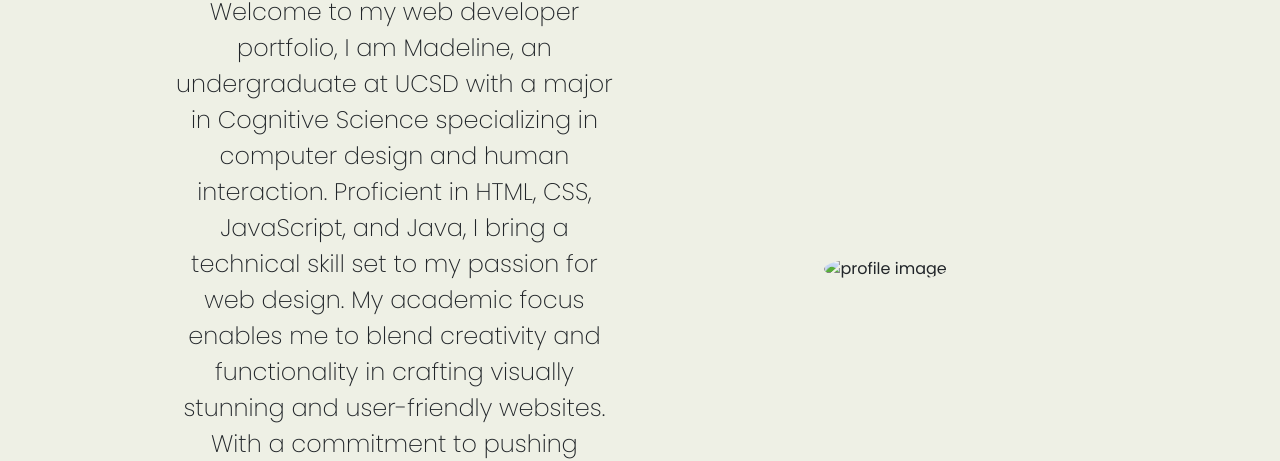
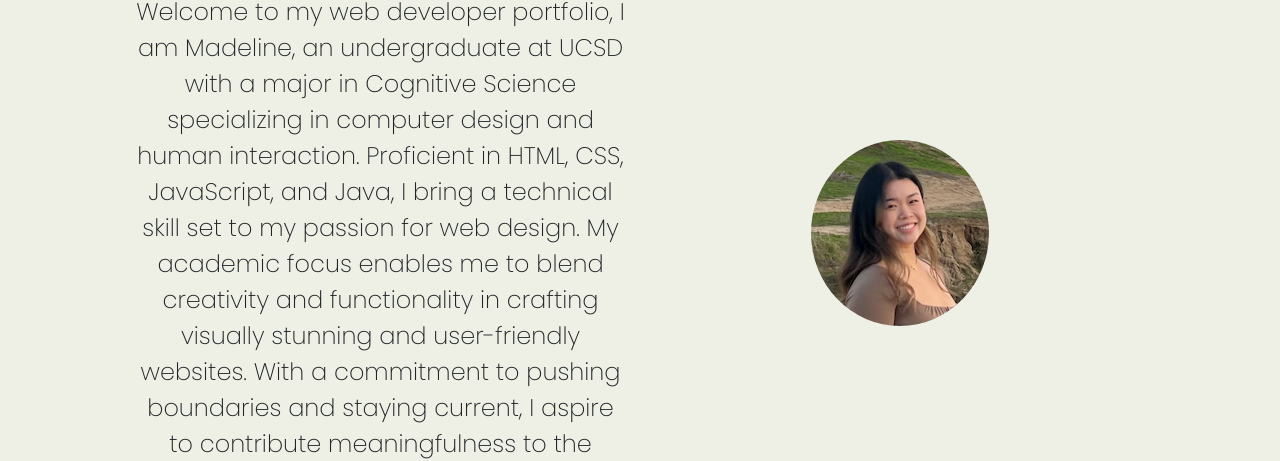
Before and after one commit to MadelineDoNguyen/MadelineDoNguyen.github.io, a plain HTML site: page portfolio.html in a window 1280 px wide. Shown: the part 353-814 px from the top of the page. Drawn offline with nearby package versions, Linux system fonts and the light colour scheme; files that its build step writes are made by us from their sources; a script that the page names is missing.

Commit message:
Update portfolio.html

```diff
--- a/portfolio.html
+++ b/portfolio.html
@@ -57,7 +57,7 @@
       </div>
       <div class="col-lg-6">
         <div class="image-container">
-        <img src="/final_project/images/profile2.png" alt="profile image" class="img-circle img-fluid">
+        <img src="images/profile2.png" alt="profile image" class="img-circle img-fluid">
       </div>
     </div>
     </div>
```
